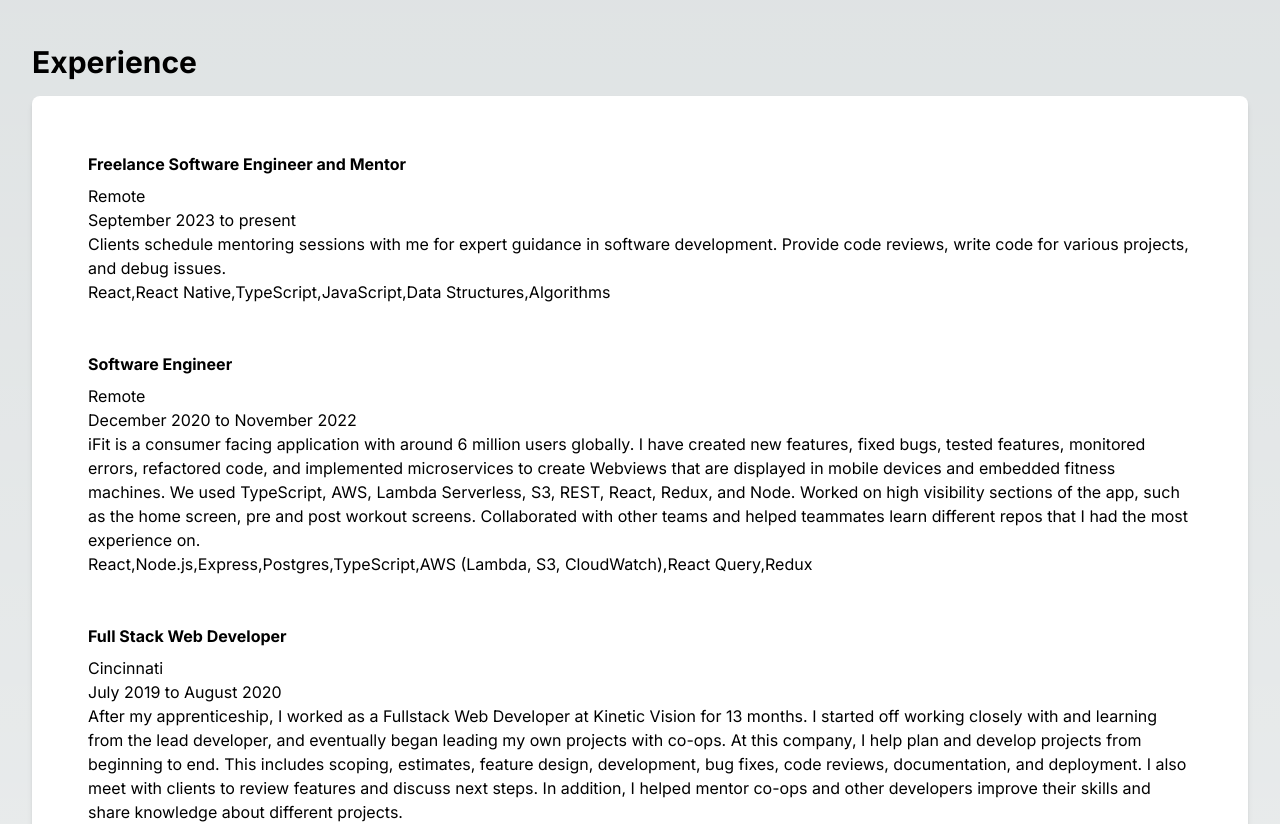
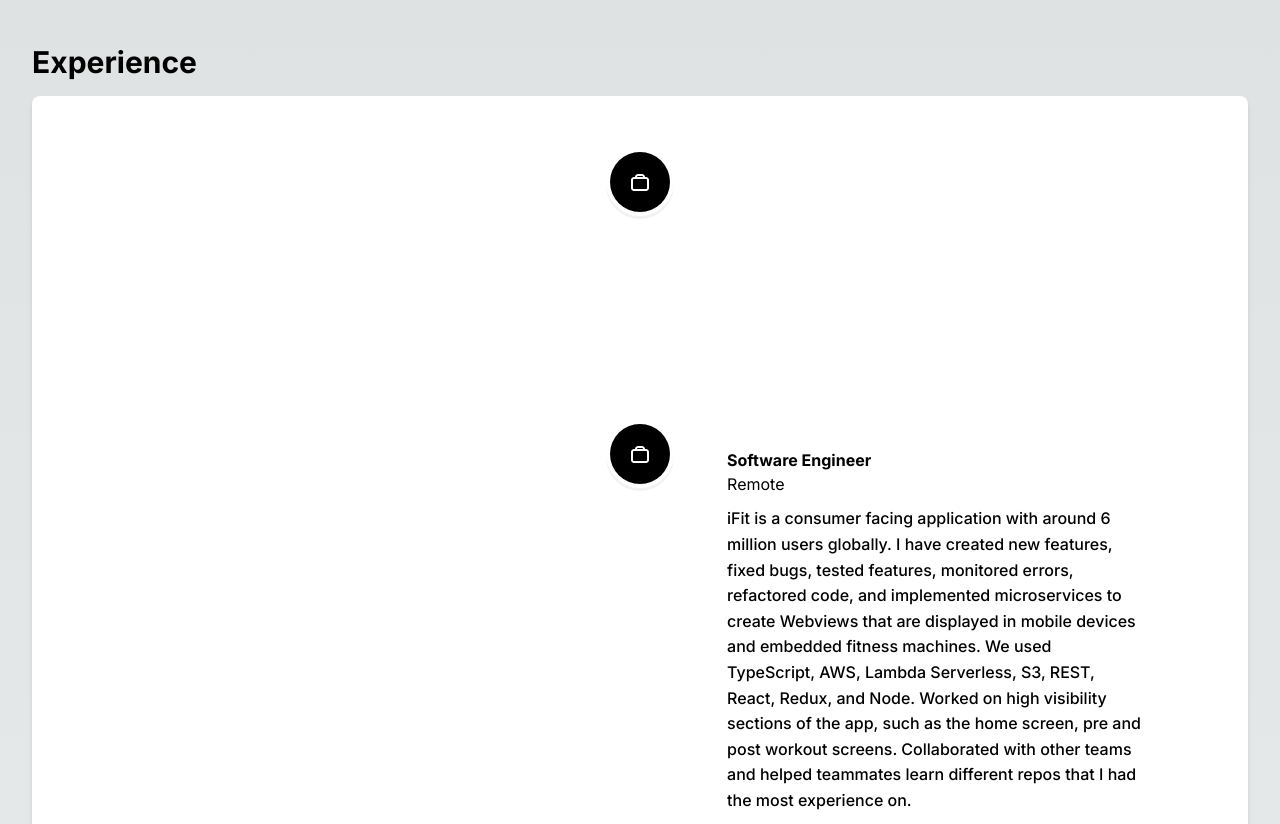
Before and after one commit to rawarne2/portfolio-v2, a Next.js app: page / in a window 1280 px wide. Shown: the part 940-1764 px from the top of the page. Built offline with nearby package versions, Linux system fonts and the light colour scheme.

Commit message:
added vertical timeline component to experience

```diff
--- a/app/components/Experience.tsx
+++ b/app/components/Experience.tsx
@@ -1,25 +1,40 @@
+"use client";
+
 import React from "react";
+import {
+  VerticalTimeline,
+  VerticalTimelineElement,
+} from "react-vertical-timeline-component";
+import "react-vertical-timeline-component/style.min.css";
 import SectionCard from "./SectionCard";
-import { experienceData } from "../lib/data";
+import { experienceData, IExperienceData } from "../lib/data";
+import { CgWorkAlt } from "react-icons/cg";
 
 export default function Experience() {
   return (
     <SectionCard title="Experience" id="experience">
-      <div className="flex flex-col justify-center">
-        <ul className="w-full">
-          {experienceData.reverse().map((job, index) => (
-            <li key={index} className="p-4 m-4 dark:bg-gray-400 rounded-md">
-              <h3 className="mb-2">
-                <strong>{job.jobTitle}</strong>
-              </h3>
-              <p>{job.location}</p>
-              <p>{job.date}</p>
-              <p>{job.description}</p>
-              <p>{job.tools.toString()}</p>
-            </li>
-          ))}
-        </ul>
-      </div>
+      <VerticalTimeline animate={true}>
+        {experienceData.map((job: IExperienceData, index: number) => (
+          <VerticalTimelineElement
+            visible={true}
+            date={job.date}
+            dateClassName={"text-white"}
+            key={index}
+            contentStyle={{ color: "black" }}
+            icon={React.createElement(CgWorkAlt)}
+            iconStyle={{ background: "black", color: "white" }}
+          >
+            <strong>
+              <h3>{job.jobTitle}</h3>
+            </strong>
+            <h4>{job.location}</h4>
+            <p style={{ textAlign: "left", marginTop: "10px" }}>
+              {job.description}
+            </p>
+            {/* <p>{job.tools.toString()}</p> */}
+          </VerticalTimelineElement>
+        ))}
+      </VerticalTimeline>
     </SectionCard>
   );
 }
--- a/app/components/Projects.tsx
+++ b/app/components/Projects.tsx
@@ -1,3 +1,5 @@
+"use client";
+
 import React from "react";
 import SectionCard from "./SectionCard";
 import { IProject } from "../lib/data";
--- a/app/lib/data.ts
+++ b/app/lib/data.ts
@@ -71,8 +71,23 @@
   },
 ];
 
-export const experienceData = [
+export interface IExperienceData {
+  cardDetailedText?: string;
+  cardSubtitle?: string;
+  cardTitle?: string;
+  date: string;
+  media: object;
+  id: number;
+  company: string;
+  jobTitle: string;
+  location: string;
+  description: string;
+  tools: string[];
+}
+
+export const experienceData: IExperienceData[] = [
   {
+    media: {},
     id: 1,
     company: "84.51",
     jobTitle: "Developer Apprentice",
@@ -98,6 +113,7 @@
     ],
   },
   {
+    media: {},
     id: 2,
     company: "Kinetic Vision",
     jobTitle: "Full Stack Web Developer",
@@ -129,6 +145,7 @@
     ],
   },
   {
+    media: {},
     id: 3,
     company: "iFit",
     jobTitle: "Software Engineer",
@@ -155,6 +172,7 @@
     ],
   },
   {
+    media: {},
     id: 4,
     company: "Codementor.io",
     jobTitle: "Freelance Software Engineer and Mentor",
@@ -172,7 +190,7 @@
       "Algorithms",
     ],
   },
-];
+].reverse();
 
 /*
 - consider adding fitness app (describe as full auth using AWS Cognito)
```
Also changed, not shown: package.json (+7 -4 lines), 1 other file (tests, documents, lock files or other folders).
